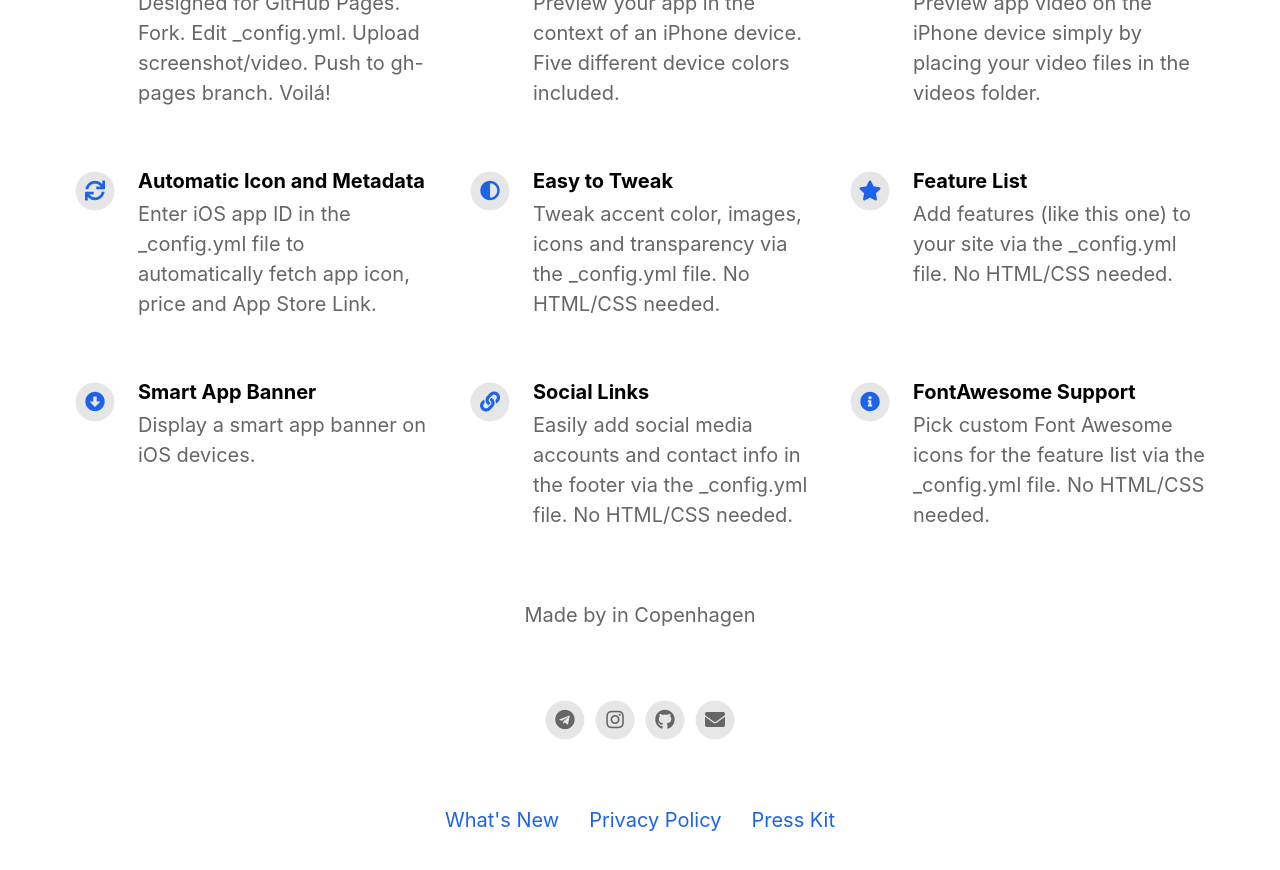
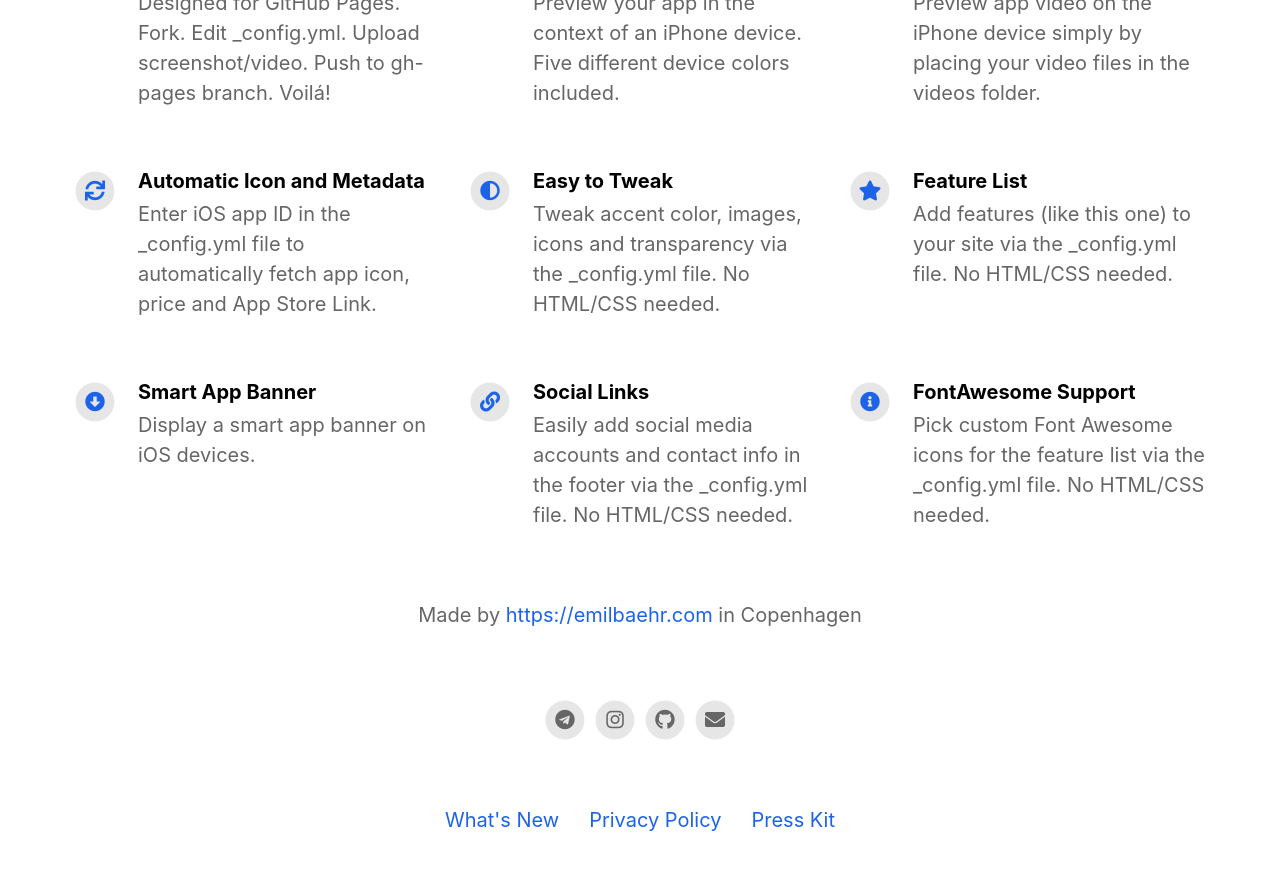
Before and after one commit to Istamikhon/Istamikhon.github.io, a Jekyll site: the page built from index.html, in a window 1280 px wide and 900 px high, scrolled down 1124 px. Shown: the top 870 px of the window. Built offline with Jekyll 4.4.1, drawn with Linux system fonts in a browser that asks for light colours; nearby versions of some CDN libraries.

Commit message:
Update footer.html

```diff
--- a/_includes/footer.html
+++ b/_includes/footer.html
@@ -1,6 +1,6 @@
 <footer>
 	{% if site.your_name %}
-	<p class="footerText">Made by {% if site.your_link %}<a href="{{ site.your_link }}">{% endif %}{{ site.istamikhon }}{% if site.your_link %}</a>{% endif %}{% if site.your_city %} in {{ site.your_city }}{% endif %}</p>
+	<p class="footerText">Made by {% if site.your_link %}<a href="{{ site.your_link }}">{% endif %}{{ site.your_link }}{% if site.your_link %}</a>{% endif %}{% if site.your_city %} in {{ site.your_city }}{% endif %}</p>
 	{% endif %}
 	<div class="footerIcons">
 
```
